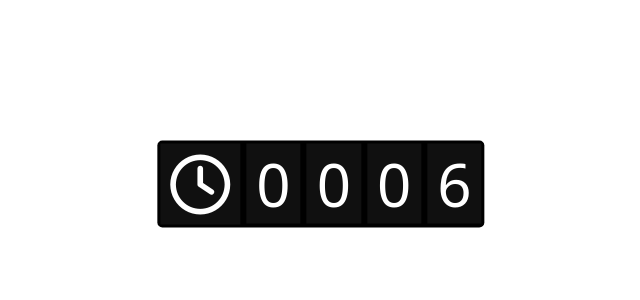
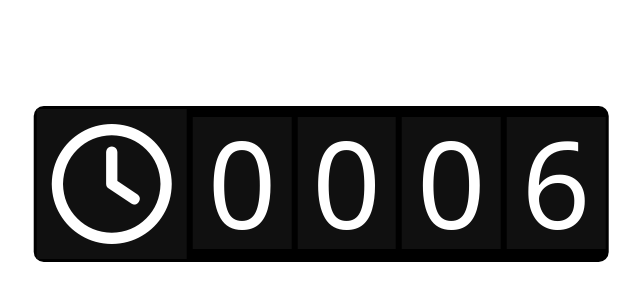
Before and after one commit to 4GeeksAcademy/jide-simple-counter-with-react, a React app: page / in a window 1280 px wide. Shown: the part 136-436 px from the top of the page, without its empty margins (319-959 px from the left). Built offline with nearby package versions, Linux system fonts and the light colour scheme.

Commit message:
increase font-size and add border-radius and padding

```diff
--- a/src/styles/index.css
+++ b/src/styles/index.css
@@ -6,16 +6,16 @@
     top: 40%;
     left: 50%;
     transform: translate(-50%, -50%);
-    border-radius: 5px;
+    border-radius: 10px;
 }
 
 .bigCounter div{
     display: inline-block;
-    font-size: 60px;
-    line-height: 60px;
+    font-size: 120px;
+    line-height: 102px;
     background: #101010;
     color: white;
-    padding: 10px;
+    padding: 15px;
     margin: 3px;
 }
 /*
```
